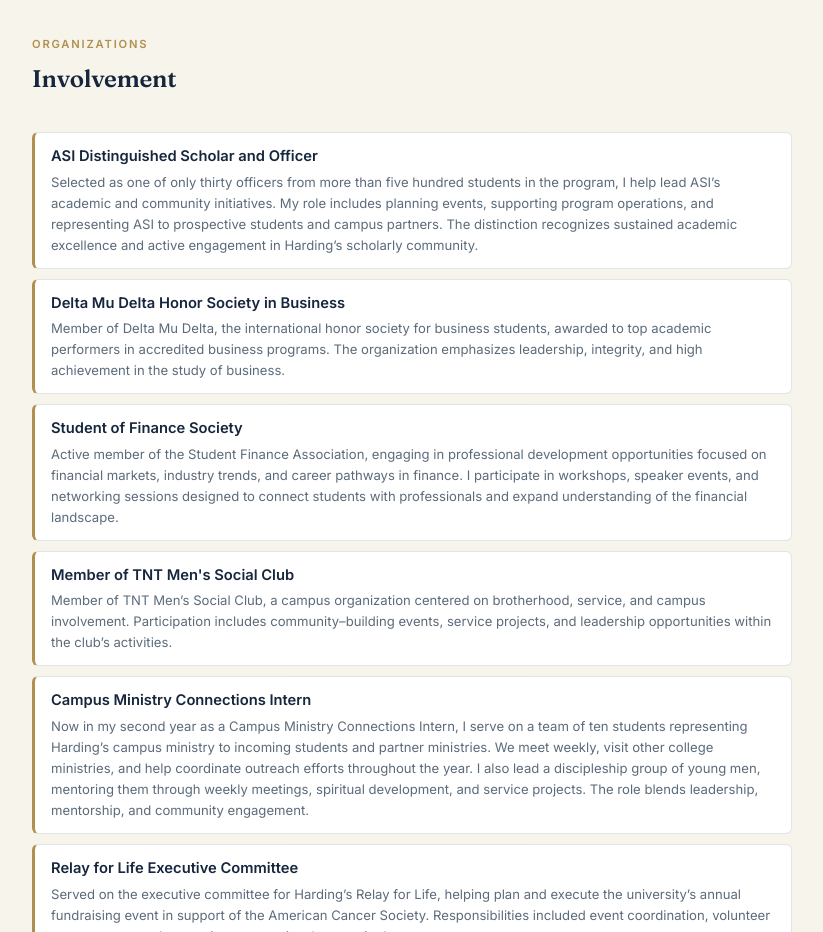
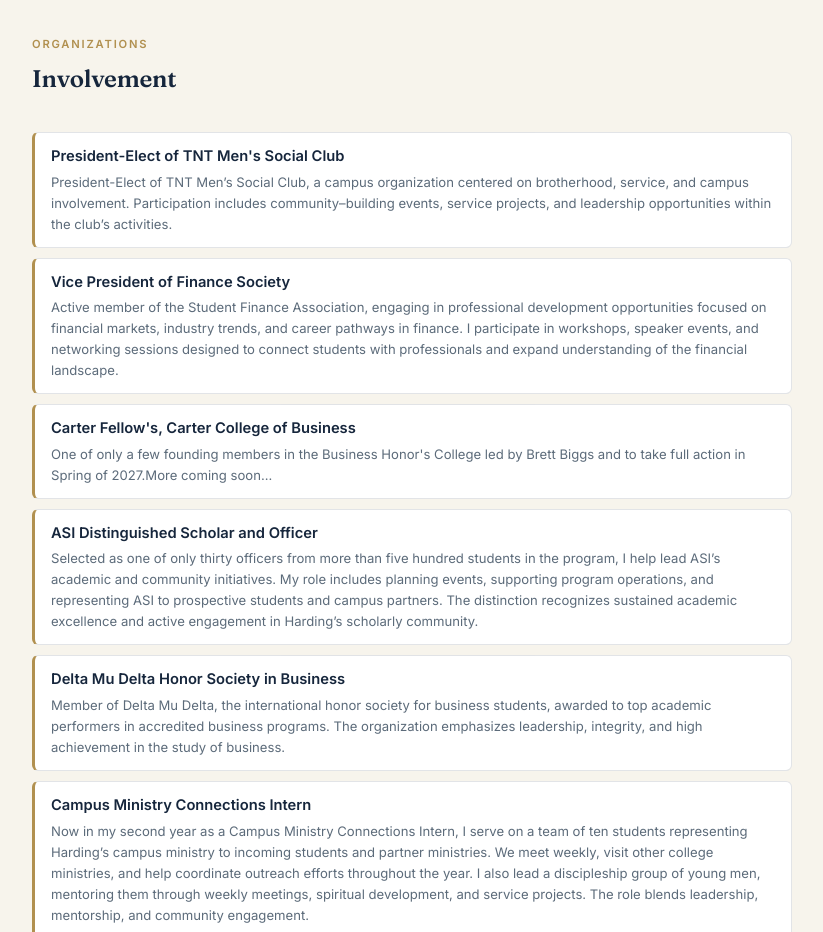
Before and after one commit to docoffey4195/daniel-coffey-resume, a plain HTML site: page index.html in a window 1280 px wide. Shown: the part 3880-4812 px from the top of the page, without its empty margins (228-1051 px from the left). Drawn offline with Linux system fonts and the light colour scheme.

Commit message:
Update index.html

```diff
--- a/index.html
+++ b/index.html
@@ -677,6 +677,18 @@
     <div class="eyebrow">Organizations</div>
     <h2 class="section-title">Involvement</h2>
     <ul class="org-list">
+       <li>
+        <span class="org-title">President-Elect of TNT Men's Social Club</span>
+        <span class="org-desc">President-Elect of TNT Men&rsquo;s Social Club, a campus organization centered on brotherhood, service, and campus involvement. Participation includes community&ndash;building events, service projects, and leadership opportunities within the club&rsquo;s activities.</span>
+      </li>
+        <li>
+        <span class="org-title">Vice President of Finance Society</span>
+        <span class="org-desc">Active member of the Student Finance Association, engaging in professional development opportunities focused on financial markets, industry trends, and career pathways in finance. I participate in workshops, speaker events, and networking sessions designed to connect students with professionals and expand understanding of the financial landscape.</span>
+      </li>
+       <li>
+        <span class="org-title">Carter Fellow's, Carter College of Business</span>
+        <span class="org-desc">One of only a few founding members in the Business Honor's College led by Brett Biggs and to take full action in Spring of 2027.More coming soon...</span>
+      </li>
       <li>
         <span class="org-title">ASI Distinguished Scholar and Officer</span>
         <span class="org-desc">Selected as one of only thirty officers from more than five hundred students in the program, I help lead ASI&rsquo;s academic and community initiatives. My role includes planning events, supporting program operations, and representing ASI to prospective students and campus partners. The distinction recognizes sustained academic excellence and active engagement in Harding&rsquo;s scholarly community.</span>
@@ -684,14 +696,6 @@
       <li>
         <span class="org-title">Delta Mu Delta Honor Society in Business</span>
         <span class="org-desc">Member of Delta Mu Delta, the international honor society for business students, awarded to top academic performers in accredited business programs. The organization emphasizes leadership, integrity, and high achievement in the study of business.</span>
-      </li>
-      <li>
-        <span class="org-title">Student of Finance Society</span>
-        <span class="org-desc">Active member of the Student Finance Association, engaging in professional development opportunities focused on financial markets, industry trends, and career pathways in finance. I participate in workshops, speaker events, and networking sessions designed to connect students with professionals and expand understanding of the financial landscape.</span>
-      </li>
-      <li>
-        <span class="org-title">Member of TNT Men's Social Club</span>
-        <span class="org-desc">Member of TNT Men&rsquo;s Social Club, a campus organization centered on brotherhood, service, and campus involvement. Participation includes community&ndash;building events, service projects, and leadership opportunities within the club&rsquo;s activities.</span>
       </li>
       <li>
         <span class="org-title">Campus Ministry Connections Intern</span>
```
